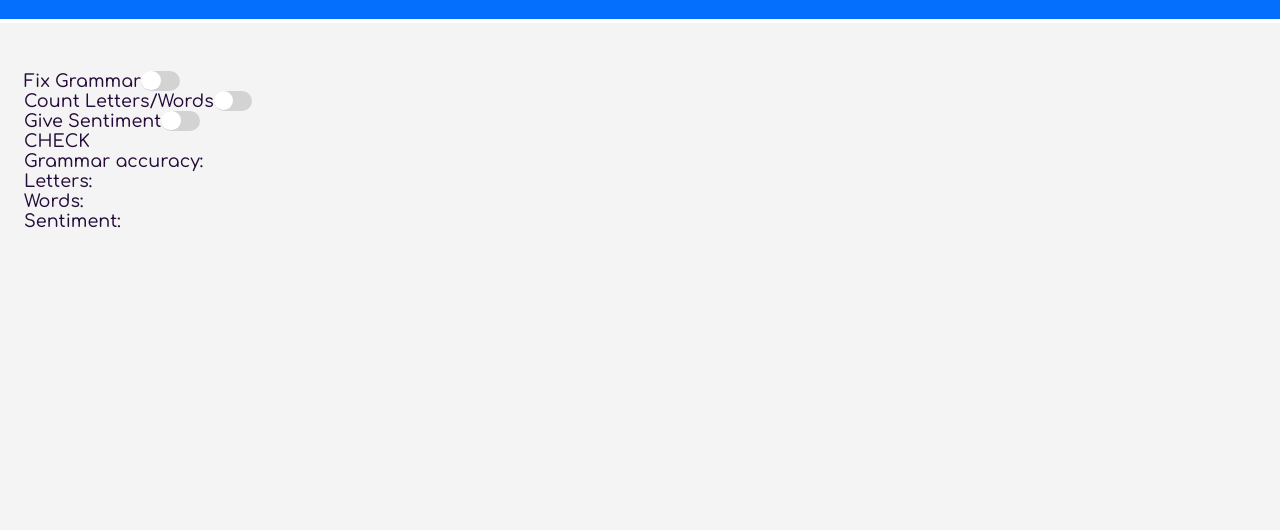
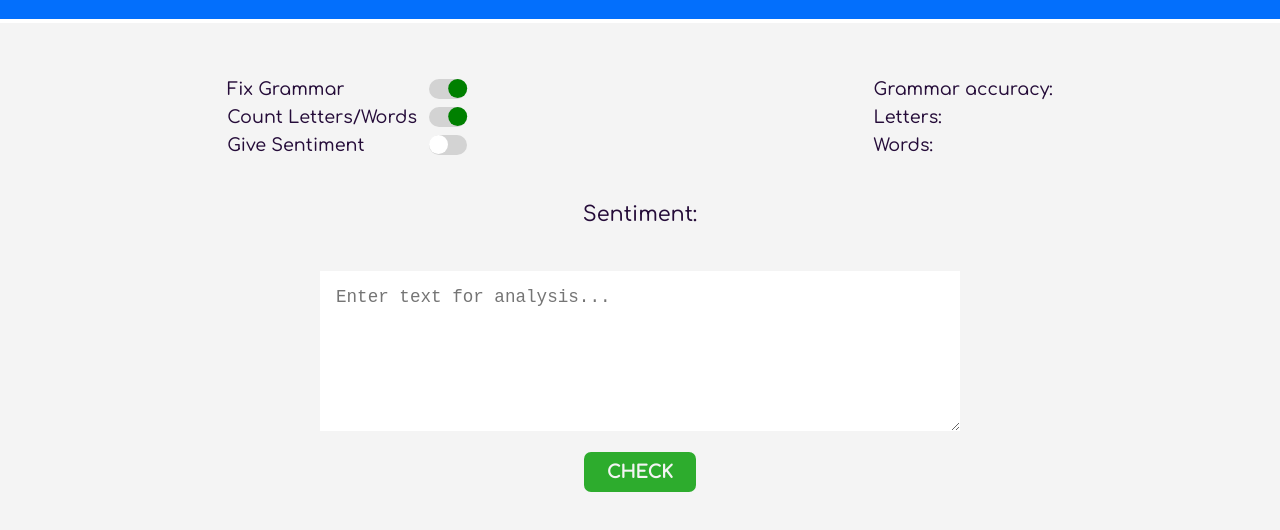
Before and after one commit to Michaell92/wordlytics, a website built with webpack: page public/index.html in a window 1280 px wide. Shown: the part 56-586 px from the top of the page. Built offline with nearby package versions, Linux system fonts and the light colour scheme.

Commit message:
styling done

```diff
--- a/public/index.html
+++ b/public/index.html
@@ -34,7 +34,7 @@
                     <li><span>Fix Grammar</span>
                         <div class="toggler-container">
                             <label class="toggle">
-                                <input type="checkbox">
+                                <input type="checkbox" checked>
                                 <div class="circle"></div>
                             </label>
                         </div>
@@ -42,7 +42,7 @@
                     <li><span>Count Letters/Words</span>
                         <div class="toggler-container">
                             <label class="toggle">
-                                <input type="checkbox">
+                                <input type="checkbox" checked>
                                 <div class="circle"></div>
                             </label>
                         </div>
@@ -57,26 +57,29 @@
                     </li>
                 </ul>
             </nav>
+
+            <!-- RESULTS -->
+
+            <ul id="results">
+                <li>Grammar accuracy: <span id="grammar-accuracy"></span></li>
+                <li>Letters: <span id="letter-count"></span></li>
+                <li>Words: <span id="word-count"></span></li>
+
+            </ul>
+
+            <div id="sent">Sentiment: <span id="sentiment"></span></div>
+
         </section>
 
         <!-- SECTION 2 -->
         <section id="section-2">
             <!-- TEXT -->
-            <div id="textContainer">
-                <div id="text"></div>
-                <div id="check">CHECK</div>
+            <div id="text-container">
+                <textarea id="text" placeholder="Enter text for analysis..."></textarea>
+                <button id="check">CHECK</button>
             </div>
 
-            <!-- RESULTS -->
-            <div class="results">
 
-                <ul class="results-list">
-                    <li>Grammar accuracy: <span id="grammar-accuracy"></span></li>
-                    <li>Letters: <span id="letter-count"></span></li>
-                    <li>Words: <span id="word-count"></span></li>
-                    <li>Sentiment: <span id="sentiment"></span></li>
-                </ul>
-            </div>
         </section>
      </div>
     </main>
--- a/src/scss/_variables.scss
+++ b/src/scss/_variables.scss
@@ -19,3 +19,57 @@ $primary-light: (lighten($primary-color, 40%));
   background-color: $color;
   color: set-text-color($color);
 }
+
+/* ----------------------------------------------------------------
+	Breakpoints - vars
+-----------------------------------------------------------------*/
+$screen-sm-min: 640px;
+$screen-md-min: 768px;
+$screen-lg-min: 1024px;
+$screen-xl-min: 1280px;
+$screen-xxl-min: 1536px;
+$screen-xxxl-min: 1920px;
+$screen-xxxxl-min: 2200px;
+
+/* ----------------------------------------------------------------
+	Breakpoints - mixins
+    for different variables, include as:
+    @include screen-lg {
+    foo: bar;
+    }
+-----------------------------------------------------------------*/
+@mixin screen-sm {
+  @media screen and (min-width: #{$screen-sm-min}) {
+    @content;
+  }
+}
+@mixin screen-md {
+  @media screen and (min-width: #{$screen-md-min}) {
+    @content;
+  }
+}
+@mixin screen-lg {
+  @media screen and (min-width: #{$screen-lg-min}) {
+    @content;
+  }
+}
+@mixin screen-xl {
+  @media screen and (min-width: #{$screen-xl-min}) {
+    @content;
+  }
+}
+@mixin screen-xxl {
+  @media screen and (min-width: #{$screen-xxl-min}) {
+    @content;
+  }
+}
+@mixin screen-xxxl {
+  @media screen and (min-width: #{$screen-xxxl-min}) {
+    @content;
+  }
+}
+@mixin screen-xxxxl {
+  @media screen and (min-width: #{$screen-xxxxl-min}) {
+    @content;
+  }
+}
--- a/src/scss/global.scss
+++ b/src/scss/global.scss
@@ -61,10 +61,25 @@ main {
     font-size: 1.1rem;
     height: 100vh;
 
+    #section-1 {
+        display: flex;
+        flex-direction: column;
+        justify-content: center;
+        flex-wrap: wrap;
 
-    #navbar-secondary-list {
+        @include screen-sm {
+            flex-direction: row;
+            justify-content: space-around;
+        }
+
+#navbar-secondary-list {
         li {
             display: flex;
+            justify-content: space-between;
+            width: 38%;
+            width: 15rem;
+            margin: 0.5rem 0;
+
             // TOGGLER
             .toggler-container {
                 display: flex;
@@ -97,4 +112,74 @@ main {
          }
         }
     }
+
+    // RESULTS
+    #results {
+        margin: 1rem 0;
+
+        @include screen-sm {
+            margin: 0;
+        }
+        li {
+            margin: 0.5rem 0;
+        }
+     }
+
+     #sent {
+         font-size: 1.3rem;
+         align-self: center;
+         text-align: center;
+
+         @include screen-sm {
+         flex: 1 1 100%;
+         margin-top: 2.5rem;
+        }
+     }
+    }
+
+
+    #section-2 {
+
+        // TEXT BOX CONTAINER
+        #text-container {
+            display: flex;
+            flex-direction: column;
+            align-items: center;
+            margin-top: 1.5rem;
+
+            // TEXT BOX
+            #text {
+                width: 80vw;
+                height: 20vh;
+                padding: 1rem;
+                margin: 1.3rem 0;
+                font-family: 'Courier New', Courier, monospace;
+
+                @include screen-sm {
+                    width: 70vw;
+                }
+
+                @include screen-lg {
+                    width: 60vw;
+                }
+
+                @include screen-xl {
+                    width: 50vw;
+                }
+
+
+            }
+
+            #check {
+                cursor: pointer;
+                background: rgb(45, 172, 45);
+                padding: 10px;
+                border-radius: 7px;
+                font-weight: bold;
+                color: $light-color;
+                width: 7rem;
+        }
+        }
+
+    }
 }
```
